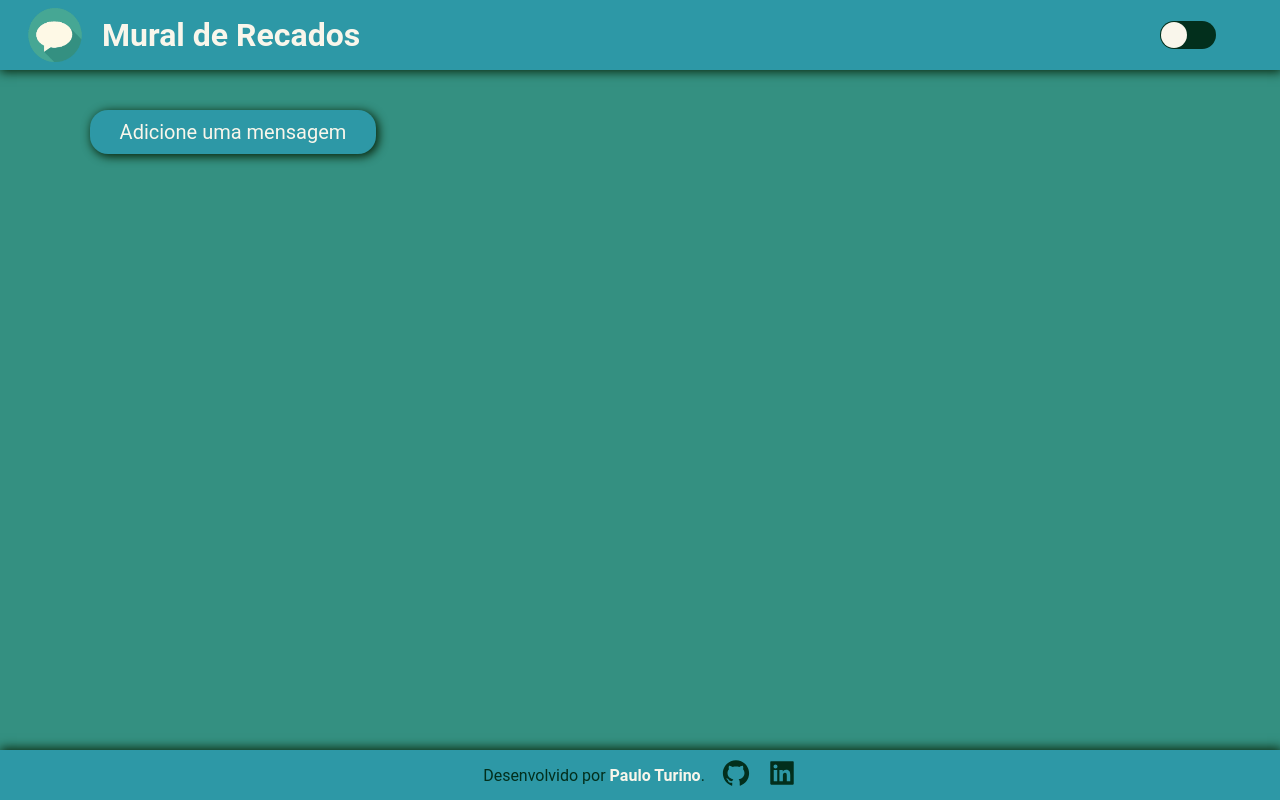
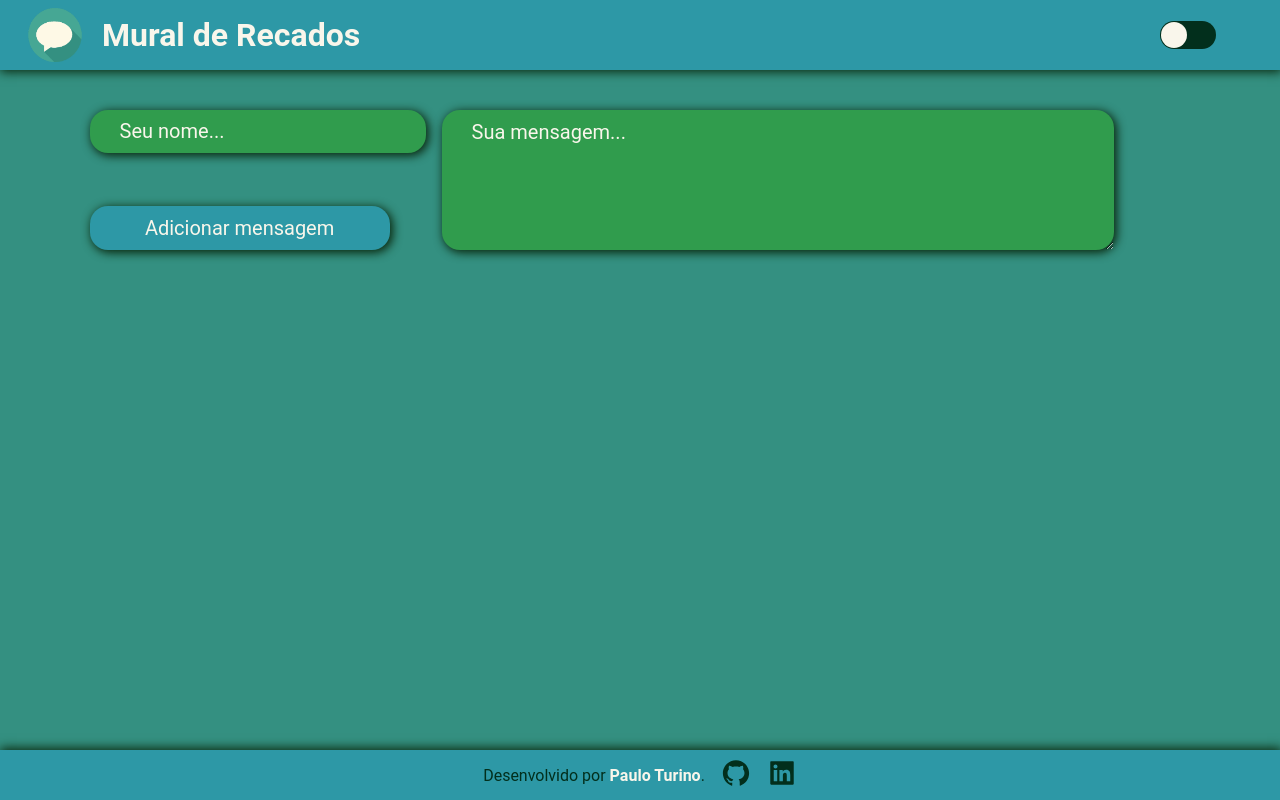
Before and after one commit to TurinoS/mural-de-recados, a React (Create React App) app: page / in a window 1280 px wide. Both pictures are taken after a click on the button "Adicione uma mensagem". Built offline with nearby package versions, Linux system fonts and the light colour scheme.

Commit message:
feat: implementando form
implementando, estilizando e gerenciando estados do form

```diff
--- /dev/null
+++ b/src/components/Form.tsx
@@ -0,0 +1,82 @@
+import styled from "styled-components";
+import { StyledButton } from "./StyledButton";
+import { useState } from "react";
+
+const StyledForm = styled.form`
+    display: grid;
+    grid-template-columns: 1fr 2fr;
+    width: 50vw;
+    gap: 1em;
+    width: 80vw;
+    position: relative;
+
+    & div {
+        display: flex;
+        flex-direction: column;
+        justify-content: space-between;
+    }
+
+    & input {
+        height: 43px;
+    }
+
+    & input, textarea {
+        padding: .5em 1.5em;
+        background-color: var(--green);
+        color: var(--font-white);
+        font-size: 20px;
+        border-radius: var(--border-radius);
+        border: none;
+        box-shadow: 2px 2px 10px 1px var(--shadow);
+
+        &::placeholder {
+            color: var(--font-white);
+        }
+    }
+`
+
+
+
+export default function Form() {
+
+    const [message, setMessage] = useState('')
+    const [name, setName] = useState('')
+
+    function addMessage(e: React.FormEvent<HTMLFormElement>) {
+        e.preventDefault();
+        console.log(`${name} mandou a mensagem ${message}`)
+    }
+
+    function writeMessage(e: React.ChangeEvent<HTMLTextAreaElement>) {
+        setMessage(e.target.value)
+    }
+
+    function writeName(e: React.ChangeEvent<HTMLInputElement>) {
+        setName(e.target.value)
+    }
+
+    return(
+        <StyledForm onSubmit={addMessage}>
+            <div>
+                <input
+                    type="text"
+                    id="name"
+                    name="name"
+                    placeholder="Seu nome..."
+                    required
+                    onChange={writeName}
+                />
+                <StyledButton type="submit">Adicionar mensagem</StyledButton>
+            </div>
+            <textarea
+                id="message"
+                name="message"
+                placeholder="Sua mensagem..."
+                cols={30}
+                rows={5}
+                required
+                onChange={writeMessage}
+            />
+        </StyledForm>
+    )
+}
--- a/src/components/StyledButton.tsx
+++ b/src/components/StyledButton.tsx
@@ -8,6 +8,7 @@ export const StyledButton = styled.button`
     border-radius: var(--border-radius);
     border: none;
     box-shadow: 2px 2px 10px 1px var(--shadow);
+    max-width: 300px;
 
     &:hover {
         background-color: var(--green);
--- a/src/pages/Home.tsx
+++ b/src/pages/Home.tsx
@@ -1,9 +1,24 @@
+import styled from "styled-components";
+import Form from "../components/Form";
 import { StyledButton } from "../components/StyledButton";
+import { useState } from "react";
+
+const StyledHome = styled.div`
+    display: flex;
+    gap: 2em;
+    align-items: center;
+`
 
 export default function Home() {
+
+    const [showForm, setShowForm] = useState(false);
+    function openForm() {
+        setShowForm(true);
+    }
+
     return(
-        <>
-            <StyledButton>Adicione uma mensagem</StyledButton>
-        </>
+        <StyledHome>
+            {showForm ? <Form /> : <StyledButton onClick={openForm}>Adicione uma mensagem</StyledButton>}
+        </StyledHome>
     )
 }
--- a/src/style/themes/dark.tsx
+++ b/src/style/themes/dark.tsx
@@ -5,8 +5,8 @@ const dark = {
         primary: '#012114',
         secondary: '#023229',
         fontWhite: '#f9f6eb',
-        fontBlack: '#2a93a1',
-        green: '#309C4D'
+        fontBlack: '#84c514',
+        green: '#005116'
     },
 };
 
```
Also changed, not shown: src/context/MyThemeContext.tsx (added, +43 -0 lines), src/context/hook.tsx (added, +9 -0 lines), src/context/index.tsx (added, +9 -0 lines), src/context/provider.tsx (added, +18 -0 lines).
